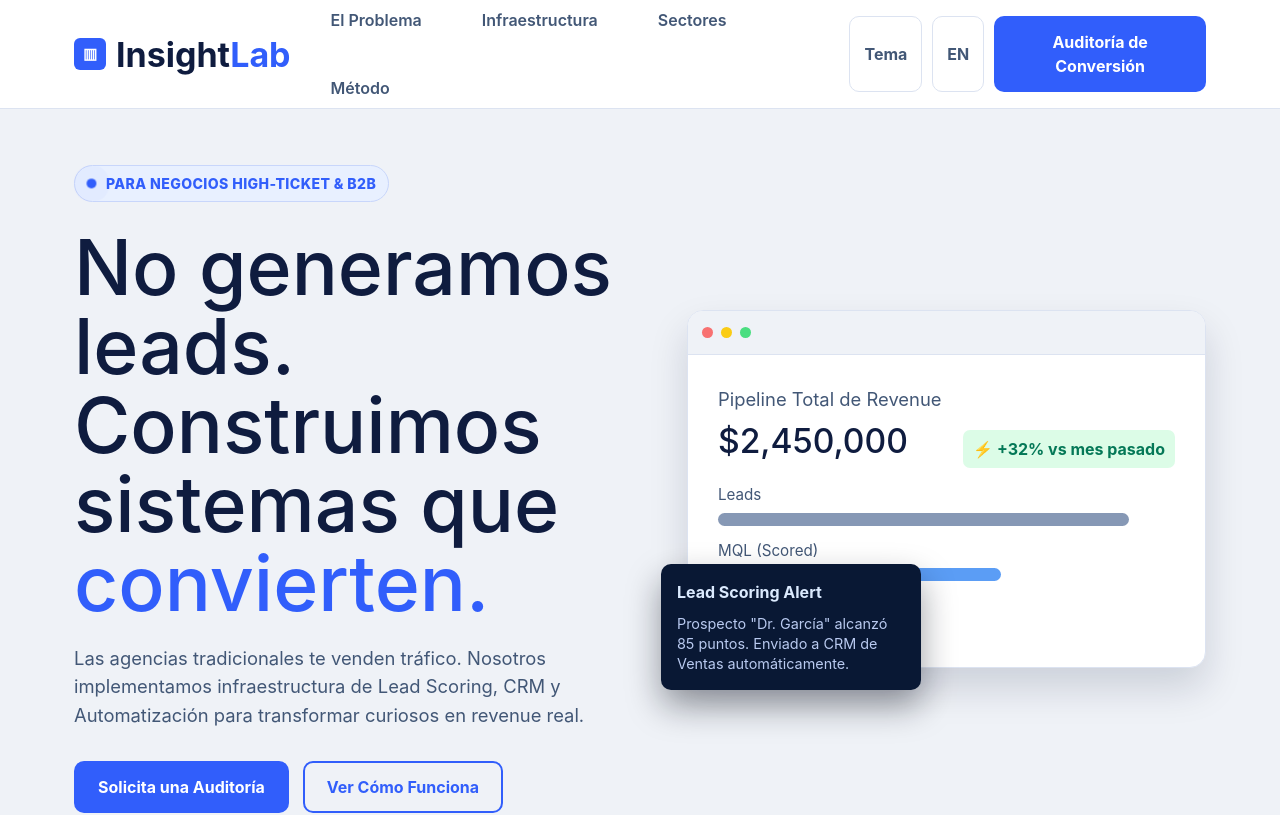
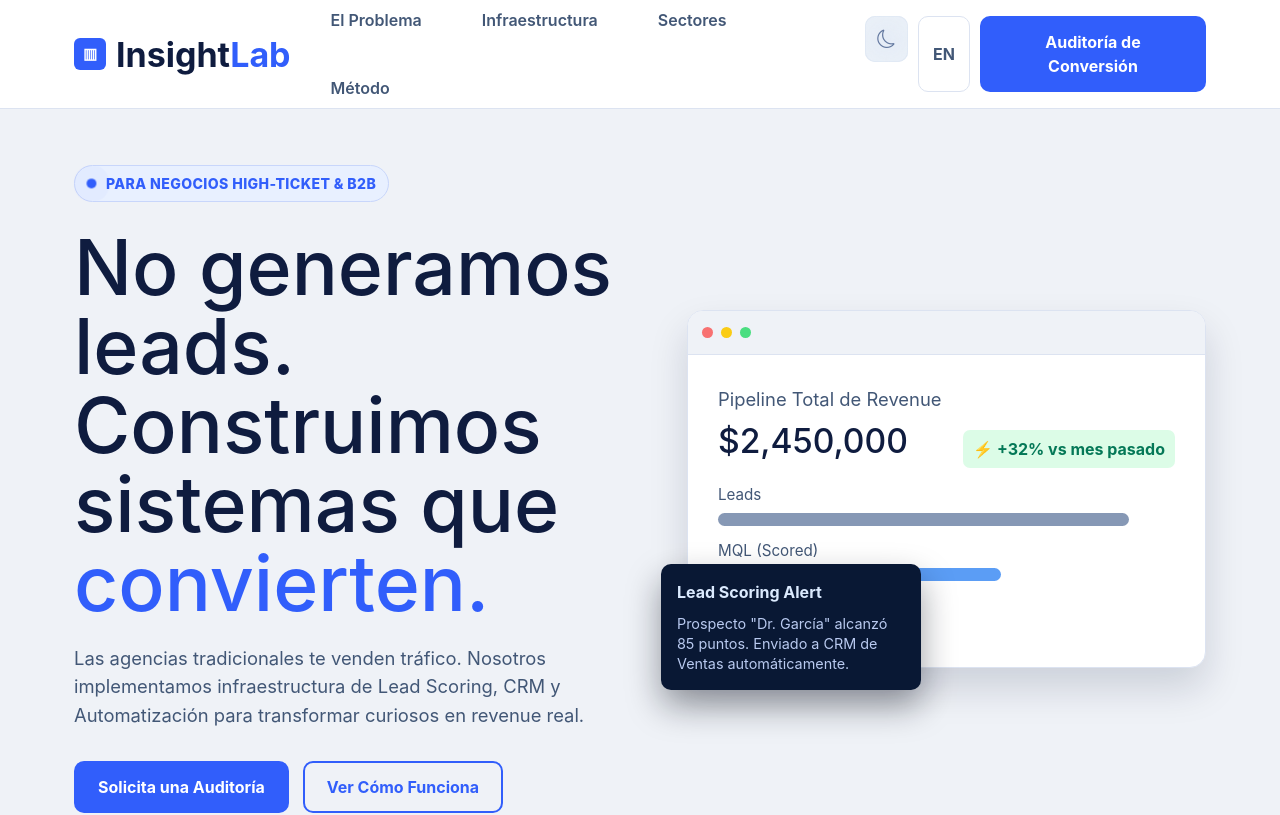
Before and after one commit to EmmanuelQuirozA/Insight-Lab, a React (Vite) app: page / in a window 1280 px wide. Shown: the top 815 px of the page. Built offline with nearby package versions, Linux system fonts and the light colour scheme.

Commit message:
style: update theme toggle to bootstrap sun/moon design

```diff
--- a/src/App.css
+++ b/src/App.css
@@ -11,6 +11,7 @@
   --legacy-bg: #f1f4f9;
   --legacy-border: #e2e8f2;
   --legacy-dot: #ef4444;
+  --section-contrast: #ffffff;
 }
 
 :root[data-theme='dark'] {
@@ -26,6 +27,7 @@
   --legacy-bg: #13213f;
   --legacy-border: #25355b;
   --legacy-dot: #f87171;
+  --section-contrast: #13203f;
 }
 
 * {
@@ -139,6 +141,90 @@ button {
   border: 1px solid var(--line);
   color: var(--muted);
   padding: 10px 14px;
+}
+
+.theme-toggle {
+  position: relative;
+  width: 46px;
+  height: 46px;
+  padding: 0;
+  display: grid;
+  place-items: center;
+  border: 0;
+  overflow: hidden;
+  isolation: isolate;
+  transition: background-color 240ms ease, box-shadow 240ms ease;
+}
+
+.theme-toggle.is-light {
+  background: #eef3f8;
+  box-shadow: inset 0 0 0 1px #dde6f2;
+}
+
+.theme-toggle.is-dark {
+  background: #07163a;
+  box-shadow: inset 0 0 0 1px #152a56;
+}
+
+.theme-toggle-radial {
+  position: absolute;
+  inset: 0;
+  border-radius: inherit;
+  transform: scale(0);
+  animation: theme-radial 520ms ease-out forwards;
+  z-index: 0;
+}
+
+.theme-toggle-radial.is-moon {
+  background: radial-gradient(circle, rgba(228, 235, 246, 0.9) 0%, rgba(229, 237, 247, 0.42) 52%, rgba(238, 243, 248, 0) 100%);
+}
+
+.theme-toggle-radial.is-sun {
+  background: radial-gradient(circle, rgba(255, 202, 59, 0.55) 0%, rgba(255, 184, 3, 0.25) 50%, rgba(7, 22, 58, 0) 100%);
+}
+
+.theme-toggle-icon {
+  position: relative;
+  z-index: 1;
+  font-size: 1.15rem;
+  line-height: 1;
+  transform: translateY(0);
+  transition: transform 220ms ease, color 220ms ease;
+}
+
+.theme-toggle.is-light .theme-toggle-icon {
+  color: #63789f;
+}
+
+.theme-toggle.is-dark .theme-toggle-icon {
+  color: #ffbf1c;
+}
+
+.theme-toggle:hover .theme-toggle-icon {
+  transform: translateY(-1px) scale(1.05);
+}
+
+@keyframes theme-radial {
+  from {
+    transform: scale(0);
+    opacity: 0.5;
+  }
+  to {
+    transform: scale(1.9);
+    opacity: 1;
+  }
+}
+
+.sr-only {
+  position: absolute;
+  width: 1px;
+  height: 1px;
+  padding: 0;
+  margin: -1px;
+  overflow: hidden;
+  clip: rect(0, 0, 0, 0);
+  white-space: nowrap;
+  border: 0;
 }
 
 .hero {
@@ -351,6 +437,7 @@ h1 {
 
 .comparison-section {
   padding: 24px 0 72px;
+  background: var(--section-contrast);
 }
 
 .comparison-heading {
@@ -578,6 +665,7 @@ h1 {
 
 .specialties-section {
   padding: 8px 0 96px;
+  background: var(--section-contrast);
 }
 
 .specialties-title {
--- a/src/App.tsx
+++ b/src/App.tsx
@@ -253,6 +253,7 @@ const copy = {
 function App() {
   const [language, setLanguage] = useState<Language>('es')
   const [theme, setTheme] = useState<Theme>('light')
+  const [themeTransitionKey, setThemeTransitionKey] = useState(0)
   const [pillarsVisible, setPillarsVisible] = useState(false)
   const [cardsLift, setCardsLift] = useState(false)
   const [specialtiesVisible, setSpecialtiesVisible] = useState(false)
@@ -429,6 +430,11 @@ function App() {
     [t.nav],
   )
 
+  const toggleTheme = () => {
+    setTheme((prev) => (prev === 'light' ? 'dark' : 'light'))
+    setThemeTransitionKey((prev) => prev + 1)
+  }
+
   return (
     <div className="app-shell">
       <Header
@@ -443,8 +449,10 @@ function App() {
         navItems={navItems}
         ctaLabel={t.ctaHeader}
         themeLabel={t.themeToggle}
+        theme={theme}
+        themeTransitionKey={themeTransitionKey}
         languageLabel={t.languageToggle}
-        onThemeToggle={() => setTheme((prev) => (prev === 'light' ? 'dark' : 'light'))}
+        onThemeToggle={toggleTheme}
         onLanguageToggle={() => setLanguage((prev) => (prev === 'es' ? 'en' : 'es'))}
       />
 
@@ -513,7 +521,7 @@ function App() {
           </section>
         </section>
 
-        <section className="comparison-section bg-white" ref={comparisonSectionRef}>
+        <section className="comparison-section" ref={comparisonSectionRef}>
           <div className="container">
             <div className={`comparison-heading ${comparisonVisible ? 'is-visible' : ''}`}>
               <h2>{t.comparisonTitle}</h2>
@@ -578,7 +586,7 @@ function App() {
           </div>
         </section>
 
-        <section className="specialties-section bg-white" ref={specialtiesSectionRef}>
+        <section className="specialties-section" ref={specialtiesSectionRef}>
           <div className="container">
             <h2 className={`specialties-title ${specialtiesVisible ? 'is-visible' : ''}`}>
               {t.specialtiesTitle}
--- a/src/components/Header.tsx
+++ b/src/components/Header.tsx
@@ -10,6 +10,8 @@ type HeaderProps = {
   navItems: HeaderNavItem[]
   ctaLabel: string
   themeLabel: string
+  theme: 'light' | 'dark'
+  themeTransitionKey: number
   languageLabel: string
   onThemeToggle: () => void
   onLanguageToggle: () => void
@@ -20,10 +22,15 @@ function Header({
   navItems,
   ctaLabel,
   themeLabel,
+  theme,
+  themeTransitionKey,
   languageLabel,
   onThemeToggle,
   onLanguageToggle,
 }: HeaderProps) {
+  const showMoon = theme === 'light'
+  const toggleThemeClass = showMoon ? 'is-light' : 'is-dark'
+
   return (
     <header className="site-header">
       <div className="container header-inner">
@@ -38,8 +45,22 @@ function Header({
         </nav>
 
         <div className="header-actions">
-          <button className="ghost-btn" onClick={onThemeToggle} type="button">
-            {themeLabel}
+          <button
+            className={`ghost-btn theme-toggle ${toggleThemeClass}`}
+            onClick={onThemeToggle}
+            type="button"
+            aria-label={themeLabel}
+            title={themeLabel}
+          >
+            <span
+              key={`${theme}-${themeTransitionKey}`}
+              className={`theme-toggle-radial ${showMoon ? 'is-moon' : 'is-sun'}`}
+              aria-hidden="true"
+            />
+            <span className="theme-toggle-icon" aria-hidden="true">
+              <i className={`bi ${showMoon ? 'bi-moon' : 'bi-sun'}`} />
+            </span>
+            <span className="sr-only">{themeLabel}</span>
           </button>
           <button className="ghost-btn" onClick={onLanguageToggle} type="button">
             {languageLabel}
```
